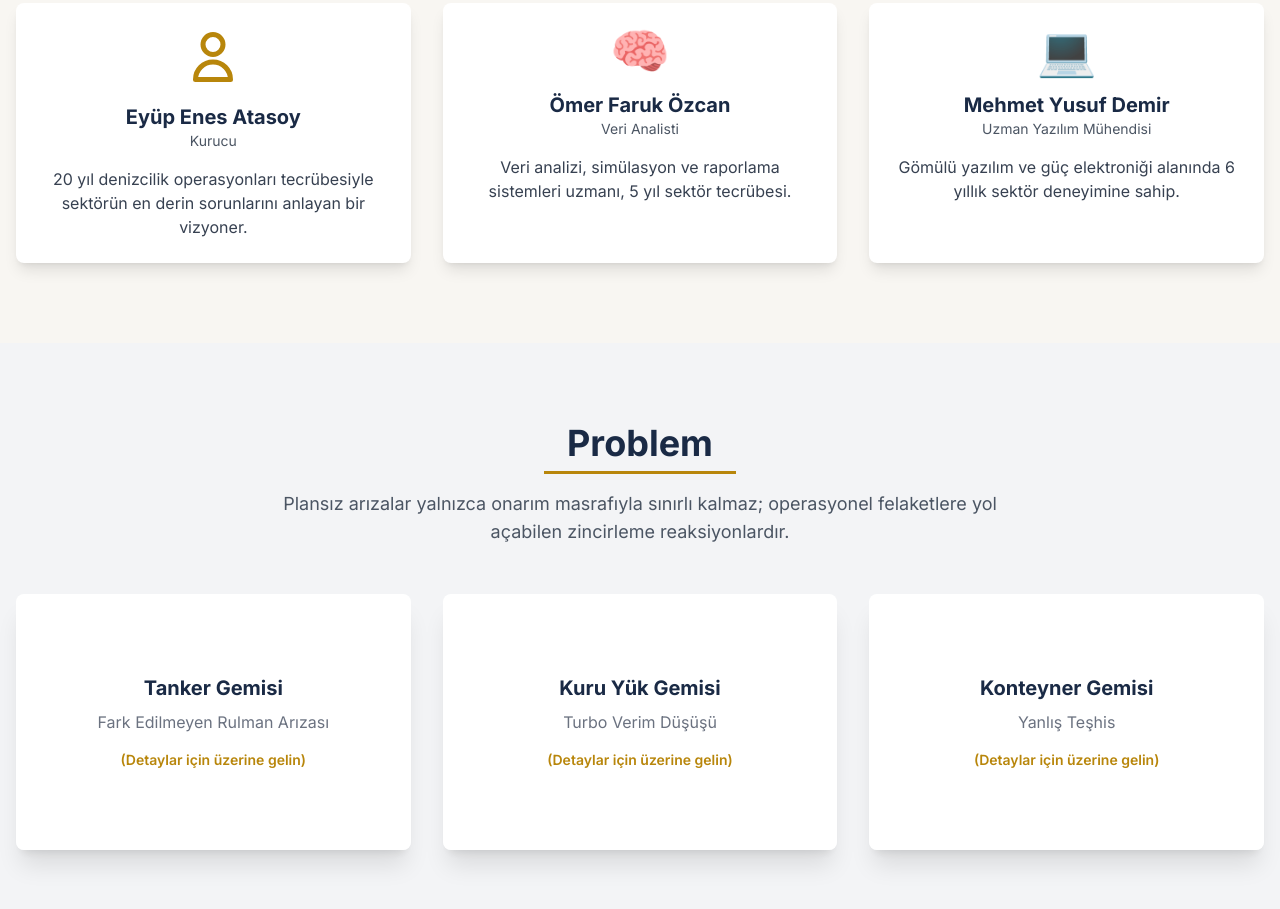
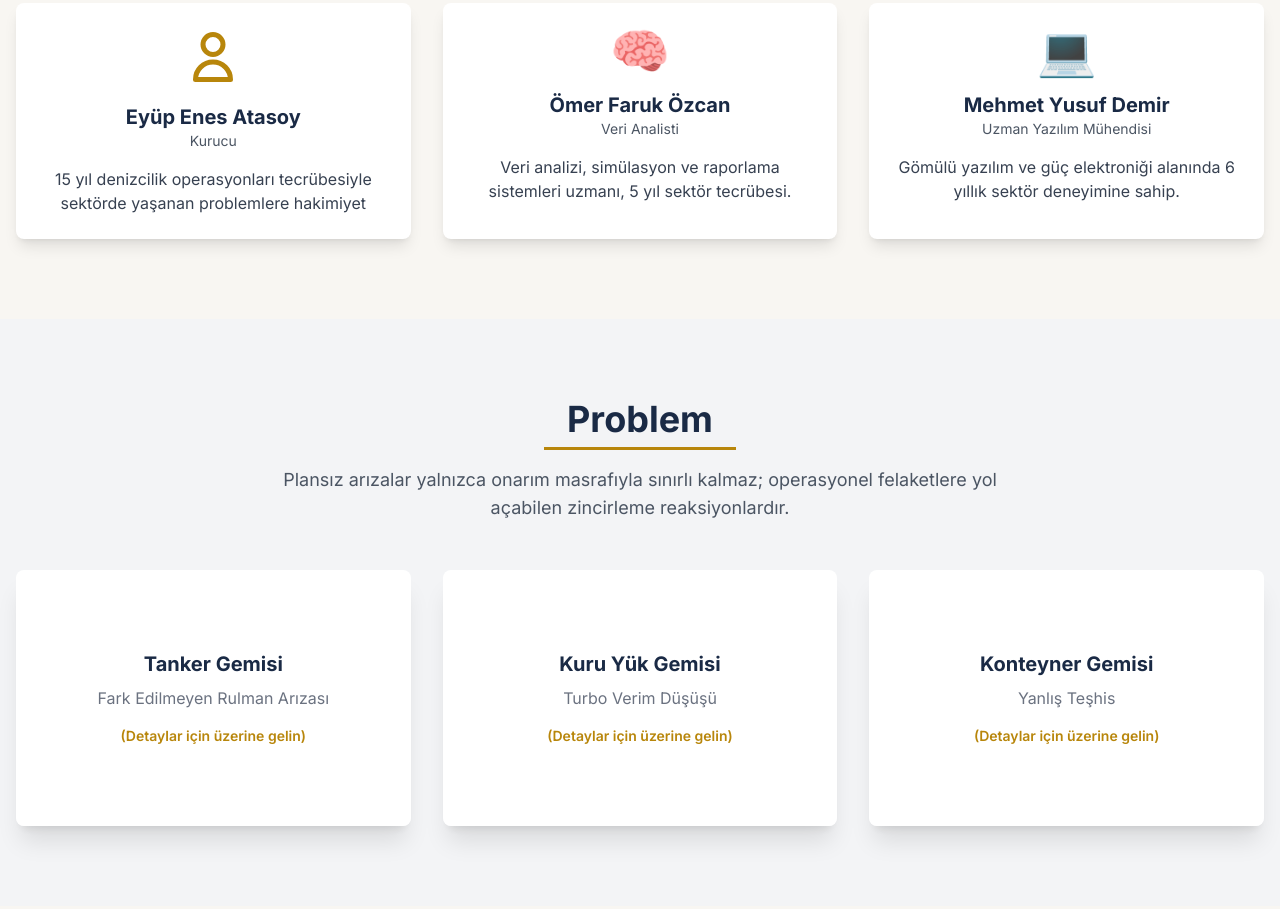
Before and after one commit to EyupAtasoy/index.html, a plain HTML site: page index.html in a window 1280 px wide. Shown: the part 960-1869 px from the top of the page. Drawn offline with nearby package versions, Linux system fonts and the light colour scheme.

Commit message:
Update index.html

```diff
--- a/index.html
+++ b/index.html
@@ -134,7 +134,7 @@
                         </svg>
                         <h4 class="text-xl font-bold text-deep-blue">Eyüp Enes Atasoy</h4>
                         <p class="text-sm text-gray-600">Kurucu</p>
-                        <p class="mt-4 text-gray-700">20 yıl denizcilik operasyonları tecrübesiyle sektörün en derin sorunlarını anlayan bir vizyoner.</p>
+                        <p class="mt-4 text-gray-700">15 yıl denizcilik operasyonları tecrübesiyle sektörde yaşanan problemlere hakimiyet</p>
                     </div>
                     <div class="bg-white p-6 rounded-lg shadow-lg flex flex-col items-center text-center">
                         <span class="text-5xl mb-4">🧠</span>
```
